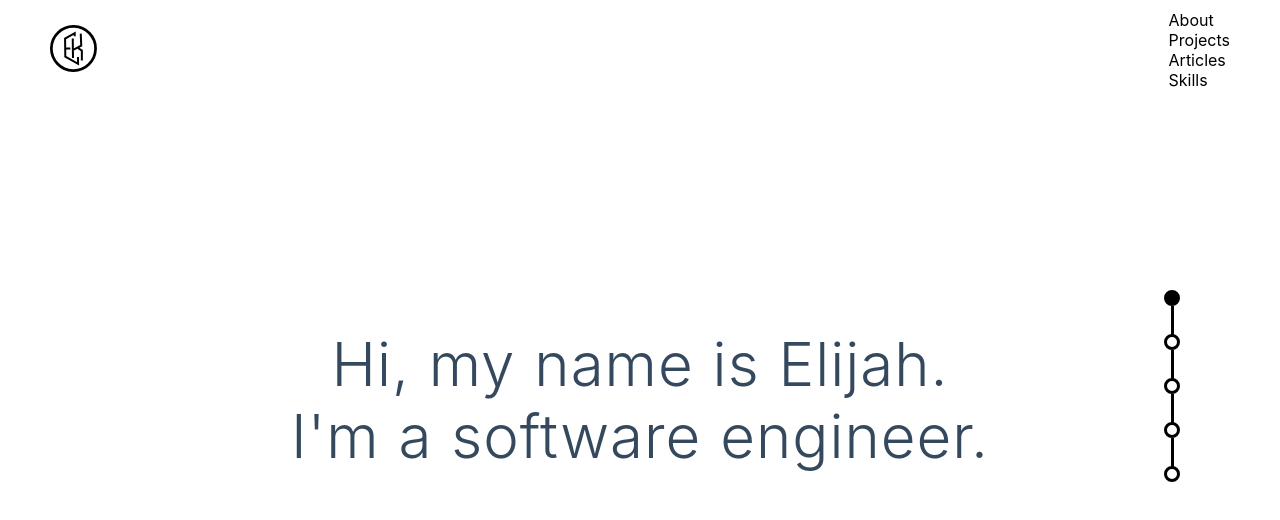
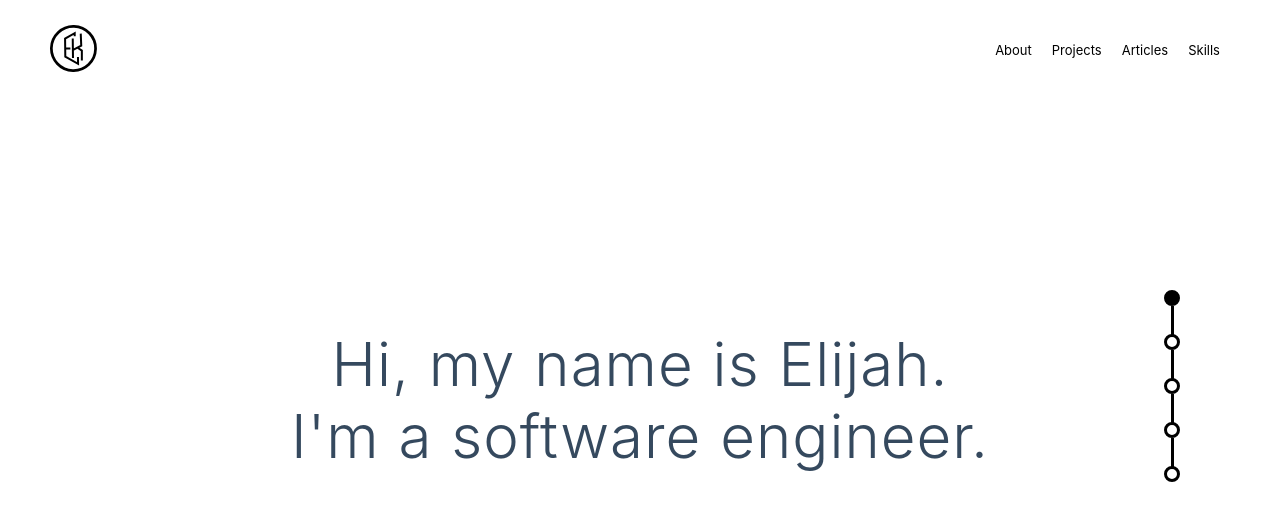
Before and after one commit to ElijahKotyluk/elijahkotyluk.com, a Nuxt app: page / in a window 1280 px wide. Shown: the top 520 px of the page. Built offline with nearby package versions, Linux system fonts and the light colour scheme.

Commit message:
Update Toolbar:  - Add styling to navigation items

```diff
--- a/components/Toolbar.vue
+++ b/components/Toolbar.vue
@@ -5,9 +5,9 @@
         <site-logo />
       </nuxt-link>
 
-      <div class="nav-items">
-        <ol>
-          <li v-for="(item, i) in menu" :key="i">
+      <div class="nav-item-container">
+        <ol class="nav-item-list">
+          <li v-for="(item, i) in menu" :key="i" class="nav-items">
             {{ item.name }}
           </li>
         </ol>
@@ -71,15 +71,27 @@ export default {
   z-index: 12;
 }
 
-.nav-items {
+.nav-item-container {
   display: flex;
   -webkit-box-align: center;
   align-items: center;
 
   ol {
+    display: flex;
     padding: 0px;
     margin: 0px;
     list-style: none;
   }
+
+  .nav-items {
+    position: relative;
+    font-size: 13px;
+    counter-increment: item 1;
+    margin: 0px 10px;
+
+    .nav-link {
+      padding: 12px 10px;
+    }
+  }
 }
 </style>
```
